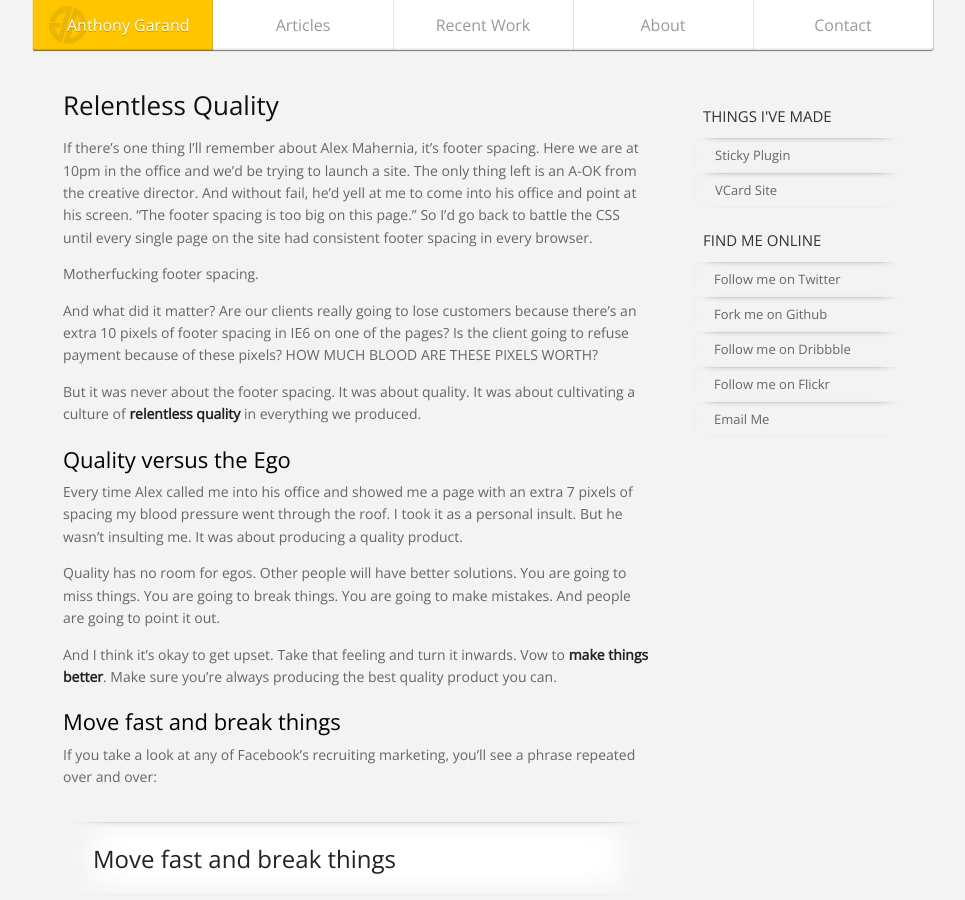
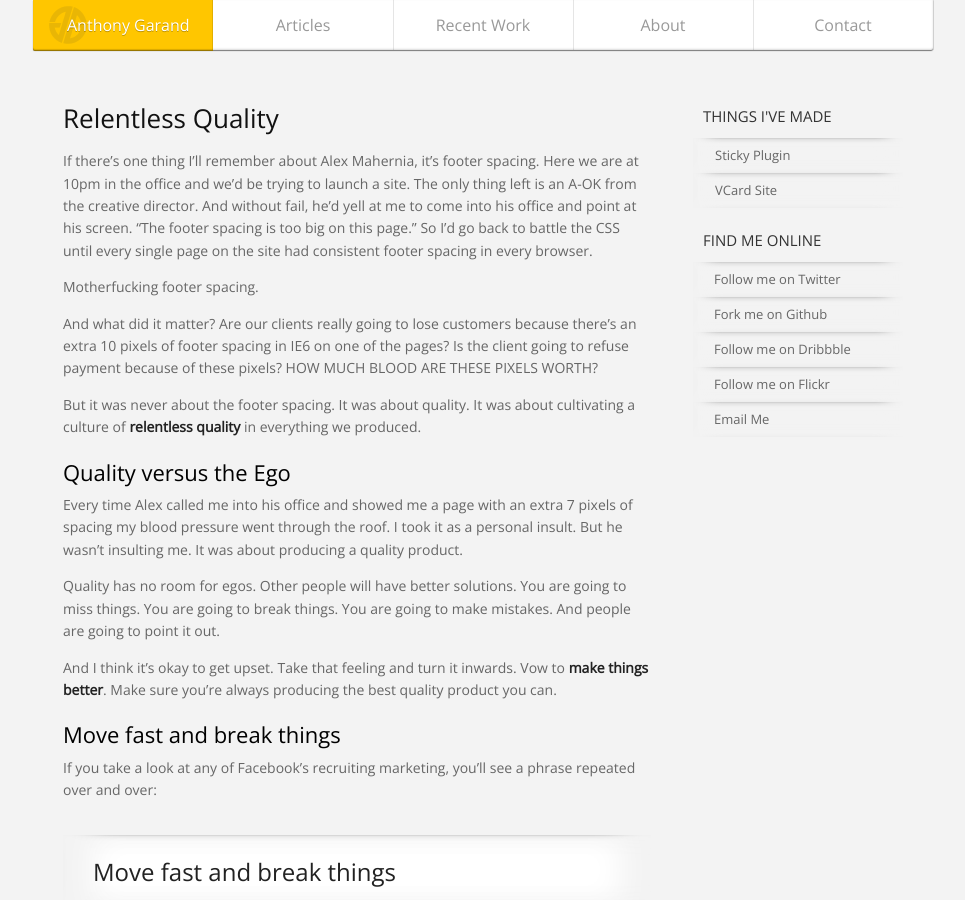
Before and after one commit to garand/garand, a Jekyll site: the page built from index.html, in a window 1280 px wide and 900 px high. Shown: the whole window, without its empty margins (157-1122 px from the left). Built offline with Jekyll 4.4.1, drawn with Linux system fonts in a browser that asks for light colours.

Commit message:
Add post title to posts

```diff
--- a/_layouts/post.html
+++ b/_layouts/post.html
@@ -2,6 +2,7 @@
 layout: default
 ---
 <div class="page-content">
+  <h1>{{ post.title }}</h1>
   {{ content }}
   <a target="_blank" href="http://twitter.com/garand" class="twitter">
     <h2>You should follow me on twitter</h2>
```
